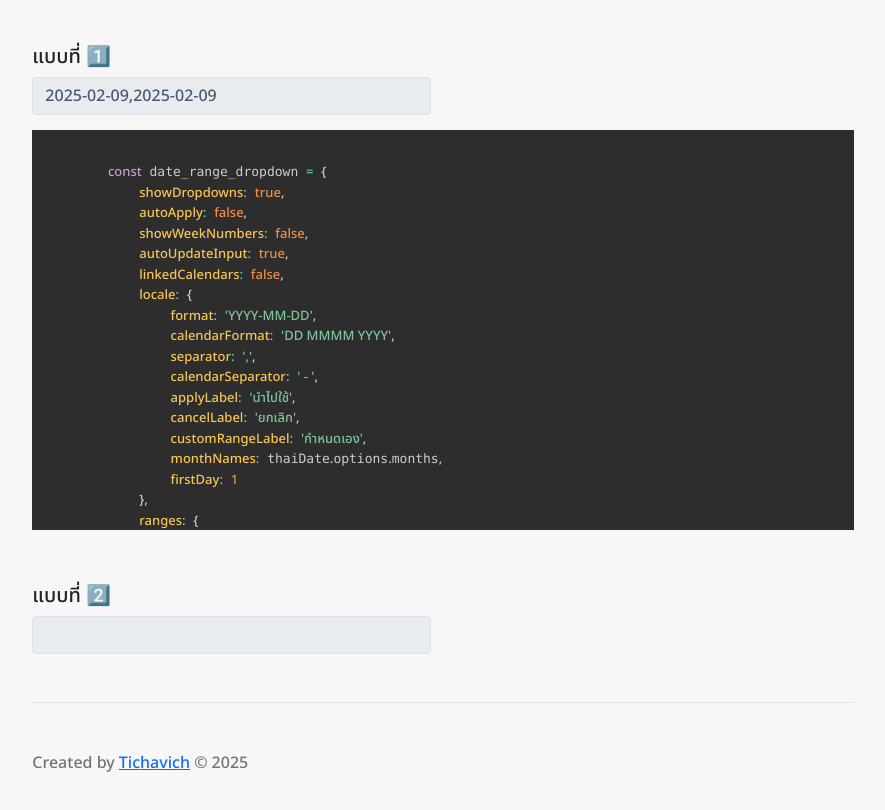
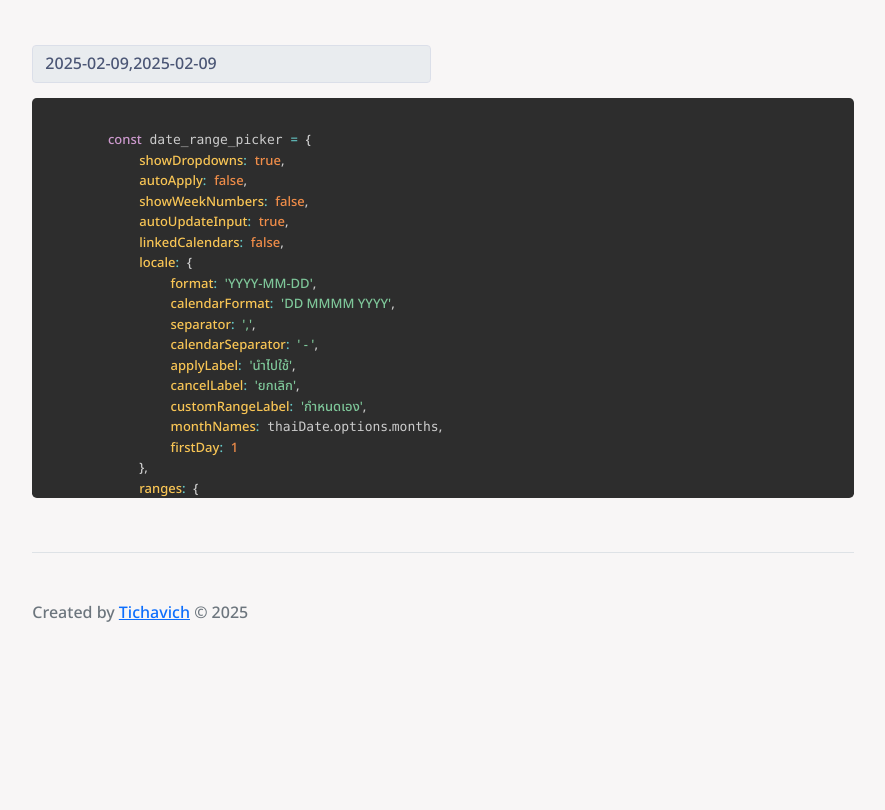
Before and after one commit to tichavich/Date-Range-Picker-Thai, a plain HTML site: page index.html in a window 1280 px wide. Shown: the part 116-926 px from the top of the page, without its empty margins (197-1082 px from the left). After the commit the page ends 837 px from the top, so only its background shows below. Drawn offline with nearby package versions, Linux system fonts and the light colour scheme.

Commit message:
ปรับแก้โค้ดสมบูรณ์แล้ว

```diff
--- a/index.html
+++ b/index.html
@@ -16,6 +16,9 @@
         body * {
             font-family: 'Noto Sans Thai', sans-serif;
         }
+        body{
+            background-color: #f8f6f6;
+        }
         pre {
             max-width: 100%;
             max-height: 400px;
@@ -25,7 +28,7 @@
     </style>
 </head>
 
-<body style="background-color: #f8f6f6;">
+<body class="theme-date-range-picker" data-theme='teal'>
     <div class="col-lg-8 mx-auto p-3 py-md-5">
         <header class="d-flex align-items-center pb-3 mb-5 border-bottom">
             <a href="javascript:void(0);" class="d-flex align-items-center text-dark text-decoration-none">
@@ -33,7 +36,6 @@
             </a>
         </header>
         <main>
-            <h5>แบบที่ 1️⃣ </h5>
             <div class="row mb-2">
                 <div class="col-6">
                     <input class="form-control" type="text" name="date_range_picker" readonly>
@@ -41,9 +43,9 @@
             </div>
             <div class="row mb-5">
                 <div class="col-12">
-<pre>
+<pre class="rounded-3">
     <code class="language-javascript">
-        const date_range_dropdown = {
+        const date_range_picker = {
             showDropdowns: true,
             autoApply: false,
             showWeekNumbers: false,
@@ -68,19 +70,13 @@
                 'ปีปัจจุบัน': thaiDate.ranges.lastYear(),
             },
             alwaysShowCalendars: true,
-            buddhistYear: true,     // ปี พ.ศ. custom เพิ่มเติม
             drops: 'down',
             minYear: thaiDate.options.minYear,
             maxYear: thaiDate.options.maxYear,
+            buddhistYear: true     // ปี พ.ศ.
         };
     </code>
 </pre>
-                </div>
-            </div>
-            <h5>แบบที่ 2️⃣</h5>
-            <div class="row mb-5">
-                <div class="col-6">
-                    <input class="form-control" type="text" name="date_range_picker2" readonly>
                 </div>
             </div>
         </main>
@@ -98,7 +94,7 @@
     <script src="https://cdnjs.cloudflare.com/ajax/libs/prism/1.29.0/components/prism-javascript.min.js"></script>
     <script>
         moment.locale('th');
-        $('input[name="date_range_picker"]').daterangepicker(date_range_dropdown);
+        $('input[name="date_range_picker"]').daterangepicker(date_range_picker);
     </script>
 
 </body>
--- a/src/dateRangePicker/daterangepicker-config.js
+++ b/src/dateRangePicker/daterangepicker-config.js
@@ -37,7 +37,7 @@ const thaiDate = {
 
 
 //options
-const date_range_dropdown = {
+const date_range_picker = {
 	showDropdowns: true,
 	autoApply: false,
 	showWeekNumbers: false,
--- a/src/dateRangePicker/daterangepicker-custom.js
+++ b/src/dateRangePicker/daterangepicker-custom.js
@@ -91,7 +91,7 @@
         this.rightCalendar = {};
 
         //เปิดใช้งานปี buddhist
-        this.buddhistYear = false;
+        this.buddhistYear = true;
 
         //custom options from user
         if (typeof options !== 'object' || options === null)
```
Also changed, not shown: images/image-1.png (added), images/image.png (added), 1 other file.
